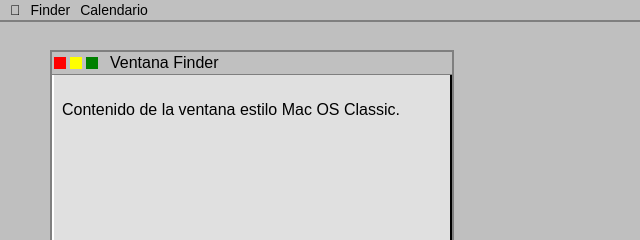
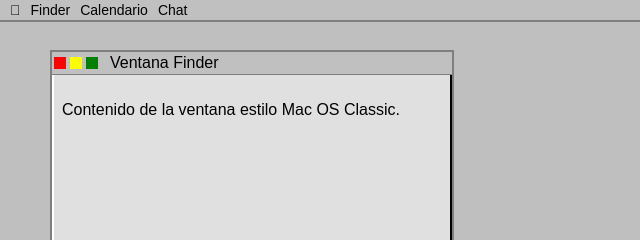
Before and after one commit to juanulisespv/mac-os-classic, a plain HTML site: page index.html in a window 1280 px wide. Shown: the top 240 px of the page, 0-640 px from the left. Drawn offline with Linux system fonts and the light colour scheme.

Commit message:
una nueva version para que funcine el chat

```diff
--- a/index.html
+++ b/index.html
@@ -11,6 +11,7 @@
         <div class="menu-item" id="apple-icon"></div>
     <div class="menu-item" id="finder-menu">Finder</div>
     <div class="menu-item" id="calendar-menu">Calendario</div>
+    <div class="menu-item" id="chat-menu">Chat</div>
         <div class="menu-spacer"></div>
         <div class="menu-item" id="date-display"></div>
     </div>
```
